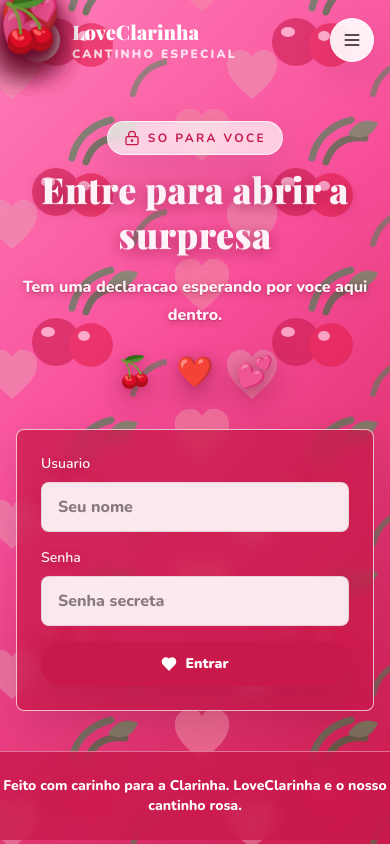
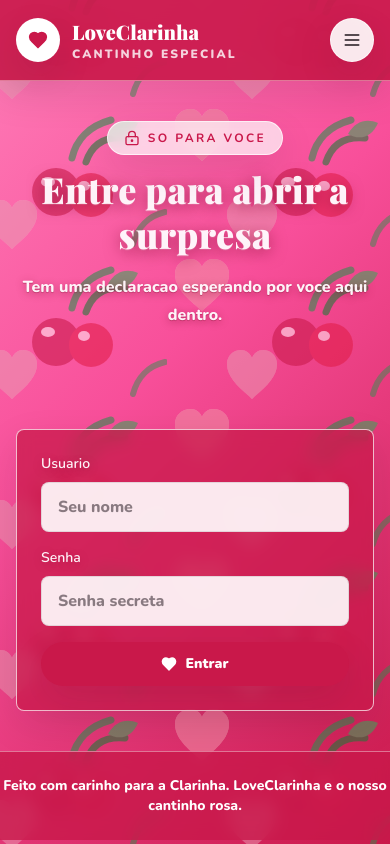
Before and after one commit to JrLagemannDev/LoveClarinha, a React (Vite) app: page /login in a window 390 px wide. Built offline with nearby package versions, Linux system fonts and the light colour scheme.

Commit message:
Fix mobile emoji dragging

```diff
--- a/src/components/FloatingDecorations.jsx
+++ b/src/components/FloatingDecorations.jsx
@@ -3,7 +3,7 @@
 const decorations = [
   {
     id: 'heart-left',
-    label: 'Coração vermelho decorativo',
+    label: 'Coracao vermelho decorativo',
     symbol: '❤️',
     className: 'left-3 top-28 sm:left-8',
     delay: '0s',
@@ -40,28 +40,28 @@
     id: 'cherry-middle-right',
     label: 'Cereja decorativa lateral',
     symbol: '🍒',
-    className: 'right-28 top-[58%]',
+    className: 'right-8 top-[58%] sm:right-28',
     delay: '0.7s',
   },
   {
     id: 'heart-middle-left',
     label: 'Coracao vermelho decorativo lateral',
     symbol: '❤️',
-    className: 'left-20 top-[62%]',
+    className: 'left-5 top-[62%] sm:left-20',
     delay: '2.8s',
   },
   {
     id: 'cherry-low-right',
     label: 'Cereja decorativa baixa',
     symbol: '🍒',
-    className: 'bottom-10 right-28',
+    className: 'bottom-10 right-20 sm:right-28',
     delay: '3.2s',
   },
   {
     id: 'heart-low-left',
     label: 'Coracoes rosas decorativos',
     symbol: '💕',
-    className: 'bottom-8 left-32',
+    className: 'bottom-8 left-20 sm:left-32',
     delay: '3.7s',
   },
   {
@@ -79,11 +79,11 @@
       {decorations.map(({ id, label, symbol, className, delay }) => (
         <InteractiveEmoji
           key={id}
-          className={`pointer-events-auto absolute hidden h-16 w-16 items-center justify-center md:inline-flex ${className}`}
+          className={`pointer-events-auto absolute inline-flex h-11 w-11 items-center justify-center md:h-16 md:w-16 ${className}`}
           label={label}
           symbol={symbol}
           displayClass=""
-          sizeClass="text-5xl"
+          sizeClass="text-3xl md:text-5xl"
           style={{ animationDelay: delay }}
         />
       ))}
--- a/src/components/InteractiveEmoji.jsx
+++ b/src/components/InteractiveEmoji.jsx
@@ -297,6 +297,7 @@
   const pointerState = useRef(null);
   const bodyRef = useRef(null);
   const [layer, setLayer] = useState(null);
+  const [isRegistered, setIsRegistered] = useState(false);
 
   useEffect(() => {
     setLayer(getEmojiLayer());
@@ -323,6 +324,9 @@
       const rect = wrapper.getBoundingClientRect();
 
       if (rect.width < 4 || rect.height < 4) {
+        bodies.delete(id);
+        bodyRef.current = null;
+        setIsRegistered(false);
         return;
       }
 
@@ -351,6 +355,7 @@
       bodies.set(id, body);
       bodyRef.current = body;
       syncElement(body);
+      setIsRegistered(true);
     }
 
     const resizeObserver = new ResizeObserver(registerBody);
@@ -361,6 +366,7 @@
       resizeObserver.disconnect();
       bodies.delete(id);
       bodyRef.current = null;
+      setIsRegistered(false);
       removeEmojiLayerIfEmpty();
     };
   }, [id, layer]);
@@ -369,6 +375,9 @@
     if (event.button !== 0 || !bodyRef.current) {
       return;
     }
+
+    event.preventDefault();
+    event.stopPropagation();
 
     const body = bodyRef.current;
     const now = performance.now();
@@ -398,6 +407,9 @@
     if (!body || !pointer) {
       return;
     }
+
+    event.preventDefault();
+    event.stopPropagation();
 
     const now = performance.now();
     const elapsed = Math.max(now - pointer.lastTime, 8);
@@ -429,6 +441,9 @@
     if (!body || !pointer) {
       return;
     }
+
+    event.preventDefault();
+    event.stopPropagation();
 
     body.dragging = false;
 
@@ -476,7 +491,7 @@
         aria-hidden="true"
         className="block transition-transform duration-150 group-hover:scale-110 group-focus-visible:scale-110"
       >
-        {symbol}
+      {symbol}
       </span>
     </button>
   );
@@ -488,7 +503,7 @@
       style={style}
       aria-hidden="true"
     >
-      {layer ? createPortal(emojiButton, layer) : null}
+      {layer && isRegistered ? createPortal(emojiButton, layer) : null}
     </span>
   );
 }
--- a/src/styles/index.css
+++ b/src/styles/index.css
@@ -209,8 +209,10 @@
 
 .emoji-pop {
   line-height: 1;
-  touch-action: manipulation;
+  touch-action: none;
   user-select: none;
+  -webkit-user-select: none;
+  -webkit-touch-callout: none;
   font-variant-emoji: emoji;
   -webkit-font-smoothing: antialiased;
   text-rendering: geometricPrecision;
```
